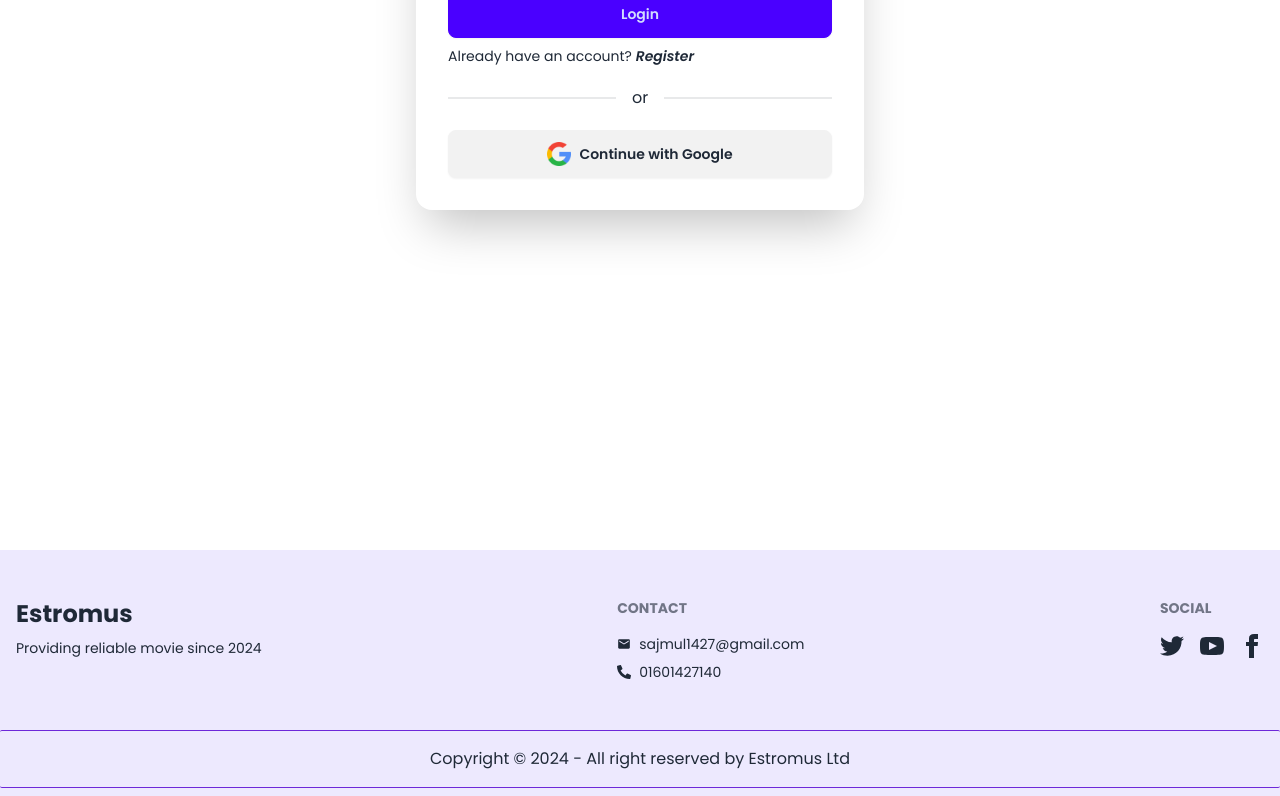
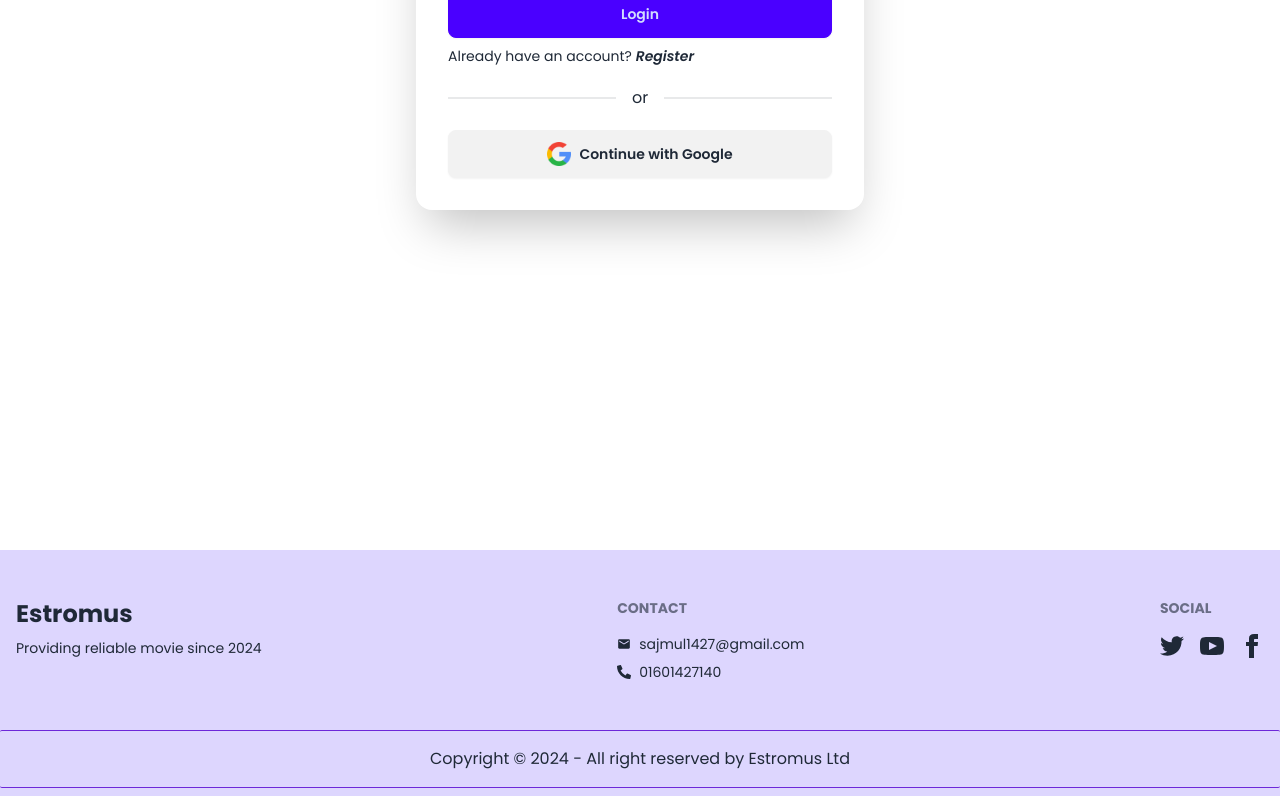
Before and after one commit to SajmulHossain/estromus-client, a React (Vite) app: page /login in a window 1280 px wide. Shown: the part 474-1270 px from the top of the page. Built offline with nearby package versions, Linux system fonts and the light colour scheme; no server answers.

Commit message:
tailwind dark mode not working issue solved

```diff
--- a/src/components/FAQ.jsx
+++ b/src/components/FAQ.jsx
@@ -9,7 +9,7 @@ const FAQ = () => {
         paragraph="Some common question from user"
       />
 
-      <div className="join join-vertical w-full bg-violet-100 text-black">
+      <div className="join join-vertical w-full bg-violet-100 dark:text-white dark:bg-violet-800">
         <div className="collapse collapse-arrow join-item border-base-300 border">
           <input type="radio" name="my-accordion-4" />
           <div className="collapse-title text-xl font-medium">
--- a/src/mainComponents/Footer.jsx
+++ b/src/mainComponents/Footer.jsx
@@ -3,7 +3,7 @@ import { MdEmail } from "react-icons/md";
 
 const Footer = () => {
   return (
-    <footer className="dark:bg-violet-950 bg-violet-100 pb-2 pt-12">
+    <footer className="dark:bg-violet-950 bg-violet-200 pb-2 pt-12">
       <section className="footer justify-between my-0 dark:text-gray-300 text-base-content mb-12">
         <aside>
           <h3 className="font-bold text-2xl">Estromus </h3>
--- a/src/mainComponents/Header.jsx
+++ b/src/mainComponents/Header.jsx
@@ -206,7 +206,7 @@ const Header = () => {
           </div>
           <div>
             {user ? (
-              <button onClick={handleLogout} className="btn">
+              <button onClick={handleLogout} className="btn dark:outline dark:outline-gray-300 dark:hover:outline-none">
                 Log Out
               </button>
             ) : (
--- a/tailwind.config.js
+++ b/tailwind.config.js
@@ -10,6 +10,8 @@ export default {
       },
     },
   },
+  darkMode: ['selector', '[data-theme="dark"]'],
+
   plugins: [daisyui],
   daisyui: {
     theme: ["light", "dark"],
```
